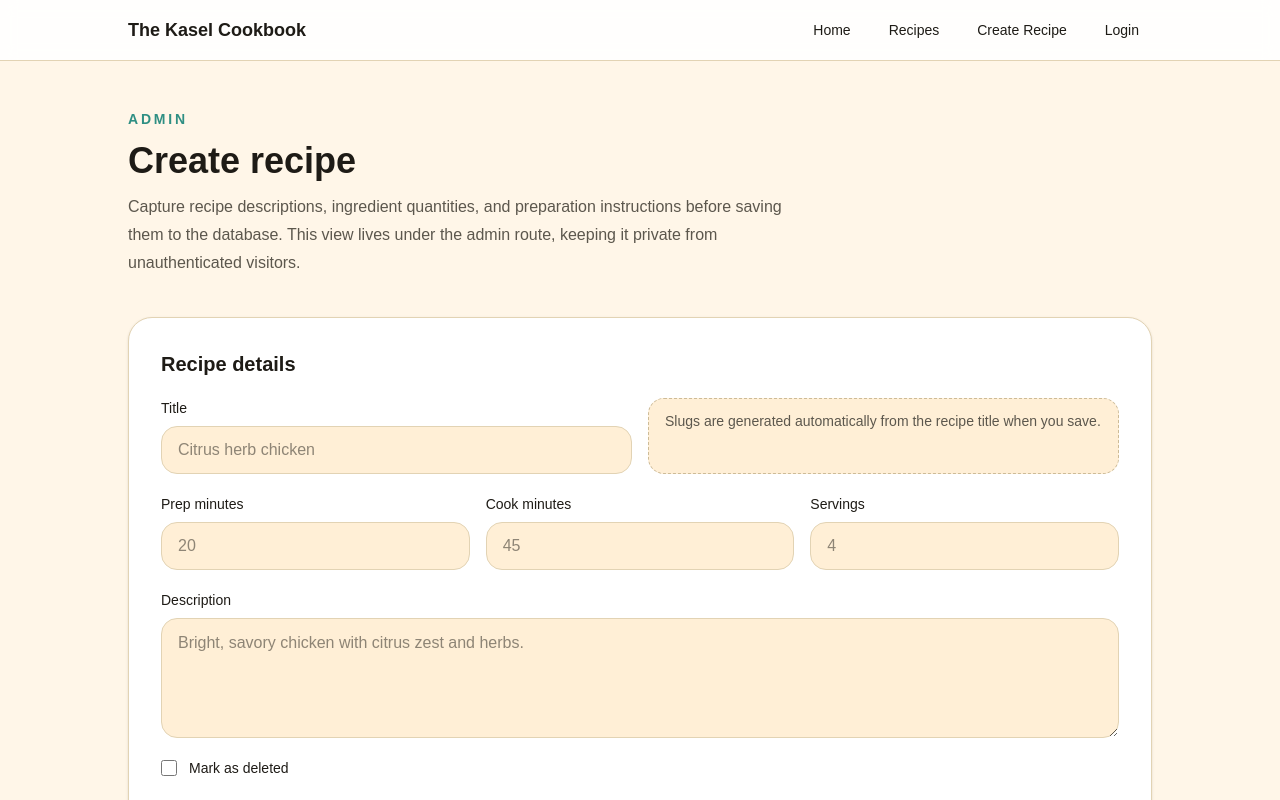
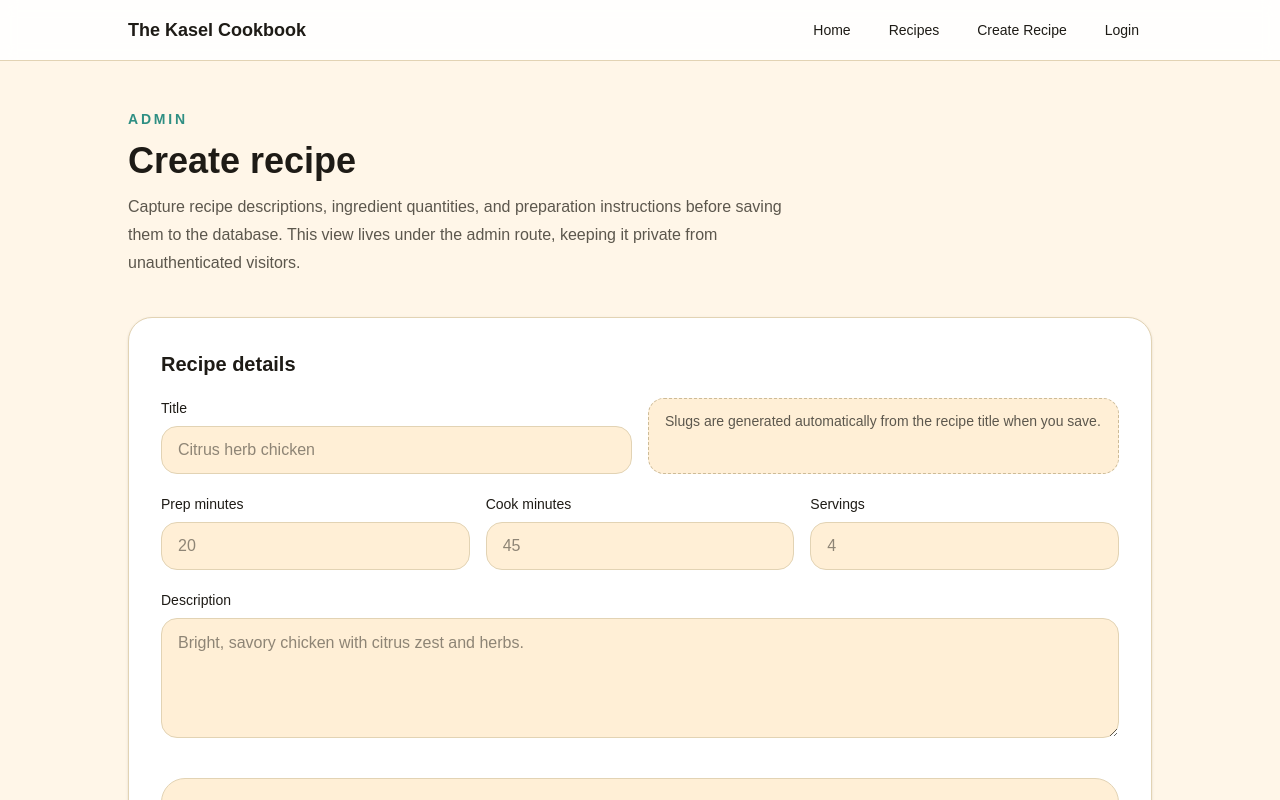
Before and after one commit to maxkasel96/the-kasel-cookbook, a Next.js app: page /admin/recipes/create in a window 1280 px wide. Shown: the top 800 px of the page. Built offline with nearby package versions, Linux system fonts and the light colour scheme.

Commit message:
Remove deleted flag from create form

```diff
--- a/src/app/admin/recipes/create/page.tsx
+++ b/src/app/admin/recipes/create/page.tsx
@@ -27,7 +27,6 @@ export default function AdminCreateRecipePage() {
   const [prepMinutes, setPrepMinutes] = useState("");
   const [cookMinutes, setCookMinutes] = useState("");
   const [servings, setServings] = useState("");
-  const [isDeleted, setIsDeleted] = useState(false);
   const [tagInput, setTagInput] = useState("");
   const [tags, setTags] = useState<string[]>([]);
   const [isSaving, setIsSaving] = useState(false);
@@ -150,7 +149,6 @@ export default function AdminCreateRecipePage() {
       cookMinutes: Number.isFinite(parsedCookMinutes) ? parsedCookMinutes : null,
       servings: Number.isFinite(parsedServings) ? parsedServings : null,
       status,
-      isDeleted,
       tags: normalizedTags,
       ingredients: ingredients
         .map((ingredient) => ({
@@ -283,15 +281,6 @@ export default function AdminCreateRecipePage() {
                 value={description}
                 onChange={(event) => setDescription(event.target.value)}
               />
-            </label>
-            <label className="flex items-center gap-3 text-sm font-medium">
-              <input
-                className="h-4 w-4 rounded border-border"
-                type="checkbox"
-                checked={isDeleted}
-                onChange={(event) => setIsDeleted(event.target.checked)}
-              />
-              Mark as deleted
             </label>
           </section>
 
```
